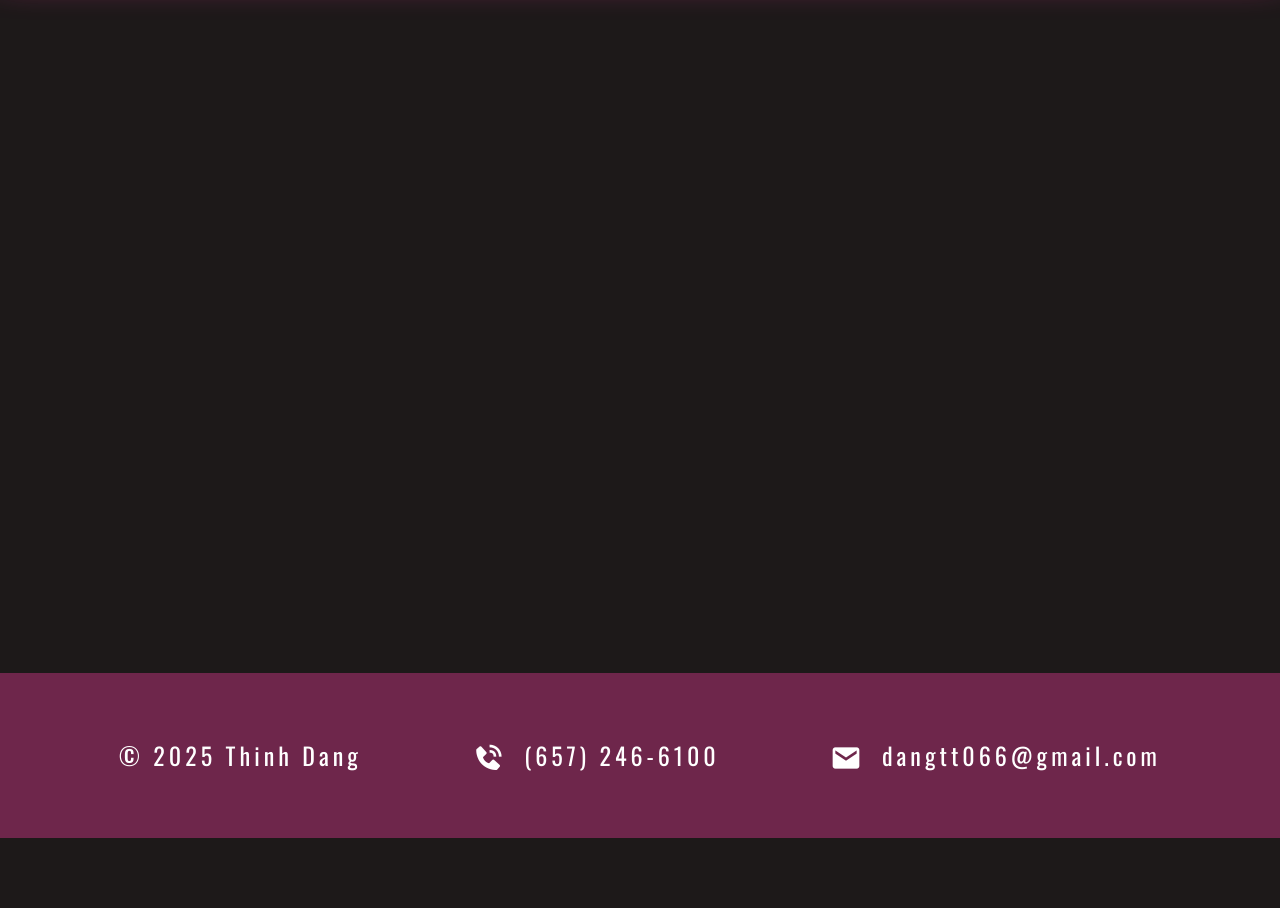
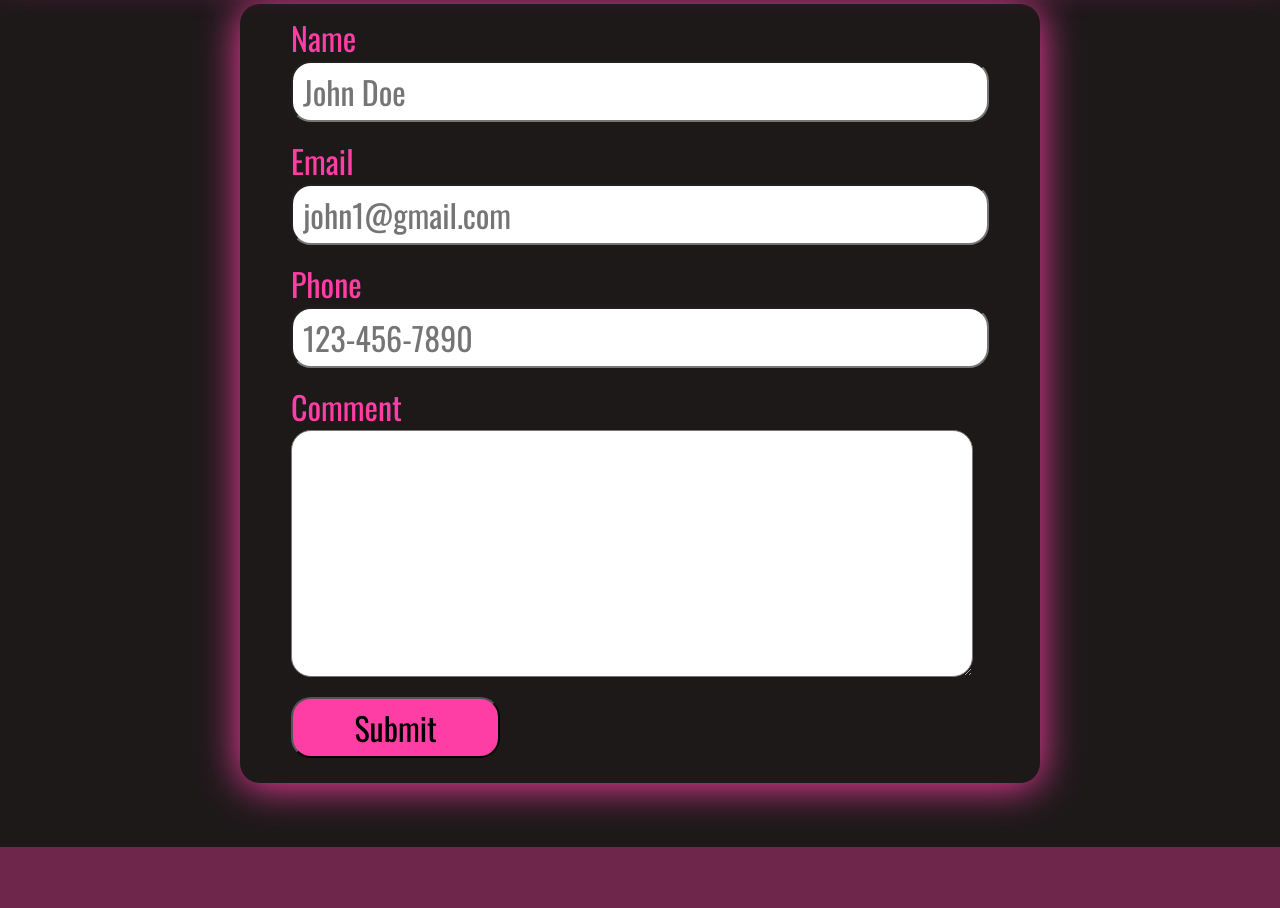
Before and after one commit to dangtruong06/Portfolio, a plain HTML site: page contact.html in a window 1280 px wide. Shown: the part 127-1035 px from the top of the page. Before the commit the page ends 965 px from the top, so only its background shows below. Drawn offline with nearby package versions, Linux system fonts and the light colour scheme.

Commit message:
added a contact me page, only layout no functionality

```diff
--- a/contact.html
+++ b/contact.html
@@ -23,8 +23,30 @@
         <i class='bx bxs-down-arrow' id="menu"></i>
     </nav>
 
-    <section>
+    <section id="contact">
 
+        <h1>Contact Me</h1>
+
+        <div class="contact-container">
+            <form action="index.php">
+                <label for="name">Name</label><br>
+                <input type="text" placeholder="John Doe" id="name" required size="43"><br>
+
+                <label for="email">Email</label><br>
+                <input type="email" placeholder="john1@gmail.com" id="email" required size="43"><br>
+
+                <label for="phone">Phone</label><br>
+                <input type="tel" placeholder="123-456-7890" id="phone" size="43" required pattern="[0-9]{3}-[0-9]{3}-[0-9]{4}"><br>
+
+                <label for="comment">Comment</label><br>
+                <textarea id="comment" cols="43" rows="5"></textarea><br>
+
+                <div class="btns">
+                    <input type="submit">
+                </div>
+
+            </form>
+        </div>
     </section>
 
     <footer>
--- a/style.css
+++ b/style.css
@@ -394,3 +394,59 @@ footer{
     margin-right: 10px;
     color: white;
 }
+
+/* styling for Contact page */
+#contact{
+    display: flex;
+    align-items: center;
+    justify-content: center;
+    flex-direction: column;
+}
+#contact h1{
+    color: var(--neonPink);
+    margin-bottom: 20px;
+    font-size: 2em;
+}
+
+.contact-container{
+    display: flex;
+    min-width: 43%;
+    height: 30%;
+    box-shadow: 0px 3px 40px var(--neonPink);
+    border-radius: 20px;
+    padding: 1% 5%;
+
+}
+.contact-container form label{
+    font-size: 2rem;
+    margin-top: 100px;
+    color: var(--neonPink);
+
+}
+.contact-container form input{
+    font-size: 2rem;
+    margin-bottom: 15px;
+    border-radius: 20px;
+    padding: 5px 10px;
+}
+
+.contact-container form textarea{
+    font-size: 2rem;
+    margin-bottom: 15px;
+    border-radius: 20px;
+    padding: 5px 10px;
+}
+.contact-container form input:focus{
+    border: 1px solid var(--neonPink);
+}
+.contact-container .btns{
+    display: flex;
+    flex-direction: row;
+    justify-content:flex-start;
+}
+
+.contact-container .btns input{
+    width: 30%;
+    text-align: center;
+    background-color: var(--neonPink);
+}
```
